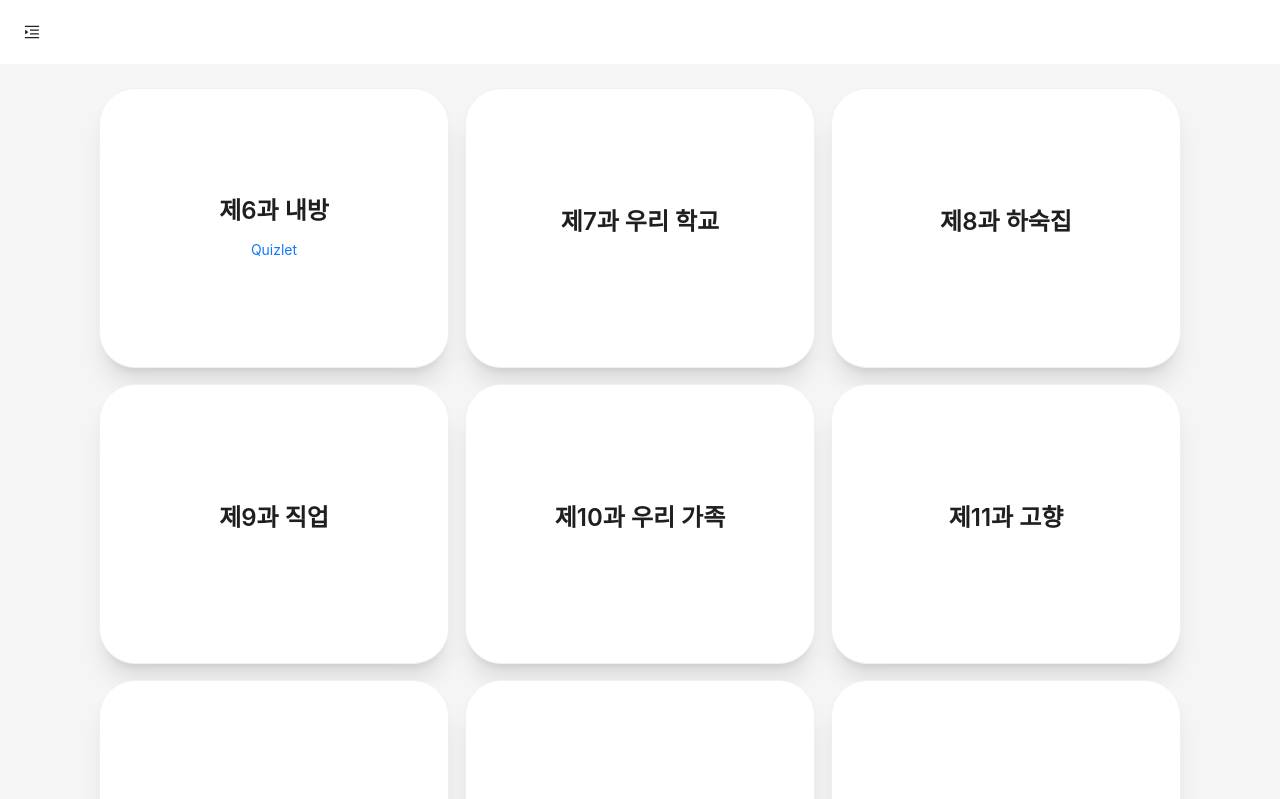
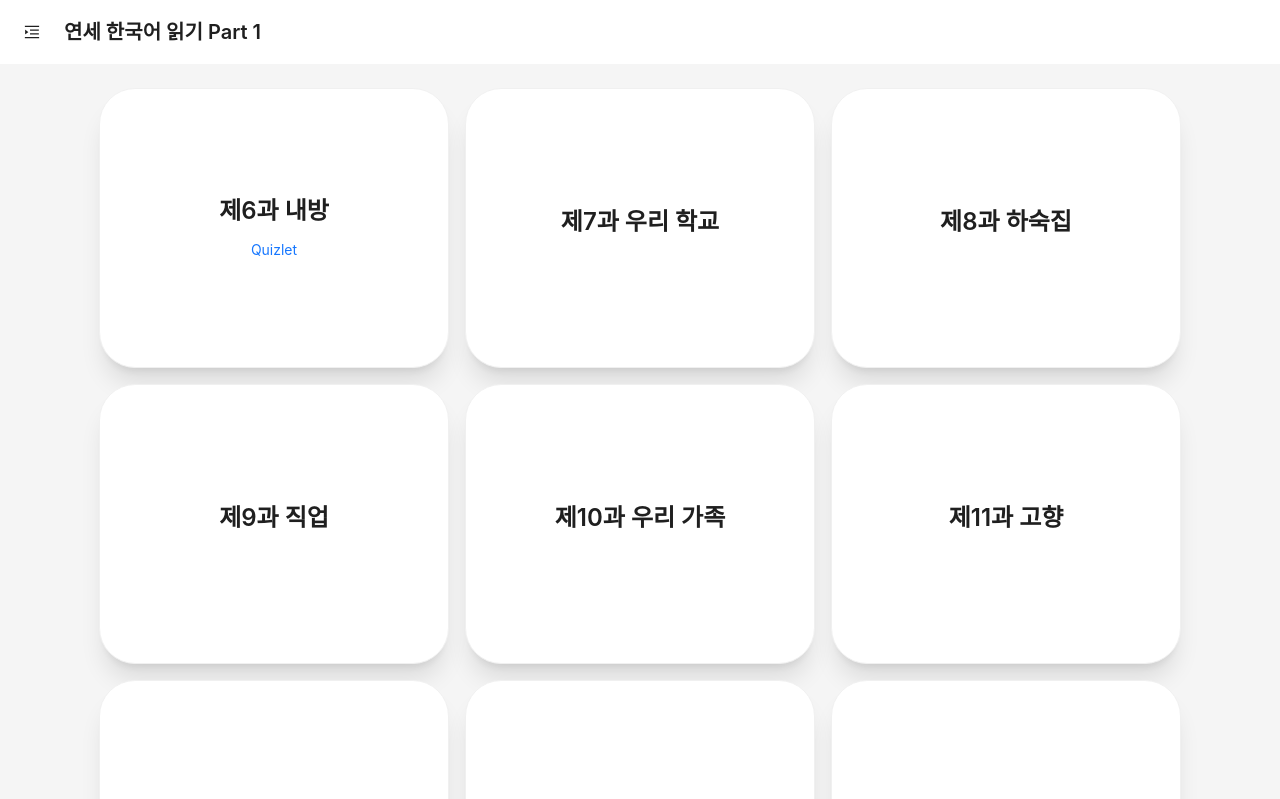
Before and after one commit to yakovglee/hangugeo_doum, a React (Create React App) app: page / in a window 1280 px wide. Shown: the top 799 px of the page. Built offline with nearby package versions, Linux system fonts and the light colour scheme.

Commit message:
add: menuItems

```diff
--- a/src/App.js
+++ b/src/App.js
@@ -9,13 +9,41 @@ import { Layout, Flex } from "antd";
 import AppHeader from "./components/AppHeader";
 const { Content } = Layout;
 
+const itemsMenu = [
+    {
+        key: "grp",
+        label: "연세 한국어 읽기",
+        type: "group",
+        children: [
+            { key: "ys1", label: "Part 1", title: "연세 한국어 읽기 Part 1" },
+            { key: "ys2", label: "Part 2", title: "연세 한국어 읽기 Part 2" },
+        ],
+    },
+];
 function App() {
     const [collapsed, setCollapsed] = useState(true);
+    const [selectedKey, setselectedKey] = useState("ys1");
+    const [title, setTitle] = useState("연세 한국어 읽기 Part 1");
+
+    function handleSelect(item) {
+        setselectedKey(item.key);
+        setTitle(item.item.props.title);
+    }
+
     return (
         <Layout style={{ minHeight: "100vh" }}>
-            <AppSider collapsed={collapsed} />
+            <AppSider
+                collapsed={collapsed}
+                selectedKey={selectedKey}
+                handleSelect={handleSelect}
+                items={itemsMenu}
+            />
             <Layout>
-                <AppHeader collapsed={collapsed} setCollapsed={setCollapsed} />
+                <AppHeader
+                    collapsed={collapsed}
+                    setCollapsed={setCollapsed}
+                    title={title}
+                />
                 <Content style={{ margin: "24px 16px 0" }}>
                     <Flex
                         justify={"center"}
--- a/src/components/AppHeader.js
+++ b/src/components/AppHeader.js
@@ -1,8 +1,8 @@
 import { MenuFoldOutlined, MenuUnfoldOutlined } from "@ant-design/icons";
 
-import { Button, Layout } from "antd";
+import { Button, Layout, Typography } from "antd";
 
-function AppHeader({ collapsed, setCollapsed }) {
+function AppHeader({ collapsed, setCollapsed, title }) {
     return (
         <Layout.Header
             style={{
@@ -26,6 +26,14 @@ function AppHeader({ collapsed, setCollapsed }) {
                     height: 64,
                 }}
             />
+            <Typography.Title
+                style={{
+                    margin: 0,
+                }}
+                level={4}
+            >
+                {title}
+            </Typography.Title>
         </Layout.Header>
     );
 }
--- a/src/components/AppSider.js
+++ b/src/components/AppSider.js
@@ -1,11 +1,6 @@
 import { Layout, Menu } from "antd";
 
-const items = [1, 2, 3, 4].map((icon, index) => ({
-    key: String(index + 1),
-    label: `nav ${index + 1}`,
-}));
-
-function AppSider({ collapsed }) {
+function AppSider({ collapsed, selectedItem, handleSelect, items }) {
     return (
         <Layout.Sider
             breakpoint="lg"
@@ -28,8 +23,9 @@ function AppSider({ collapsed }) {
             <Menu
                 theme="light"
                 mode="inline"
-                defaultSelectedKeys={["1"]}
+                defaultSelectedKeys={[selectedItem]}
                 items={items}
+                onSelect={handleSelect}
             />
         </Layout.Sider>
     );
```
